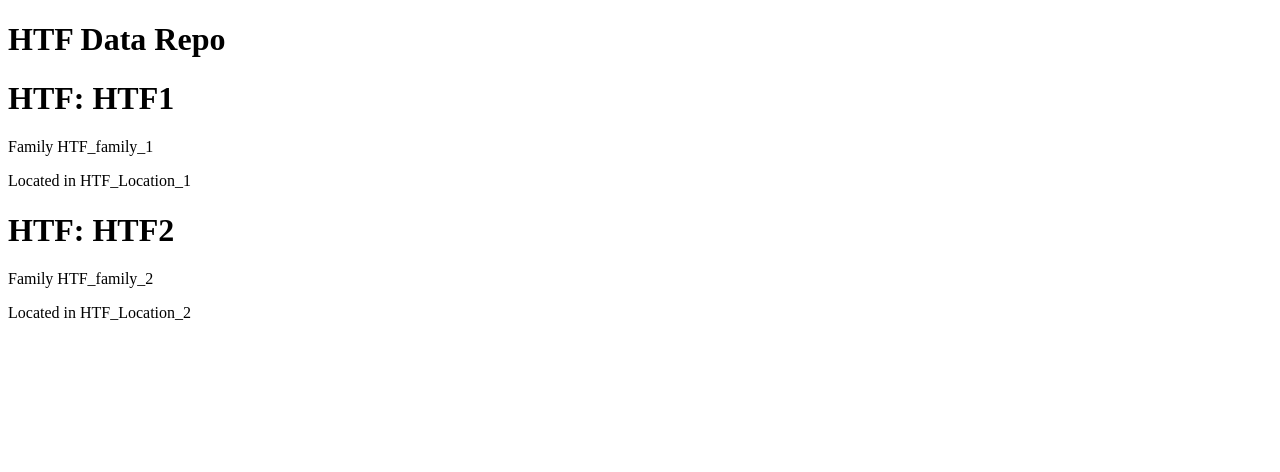
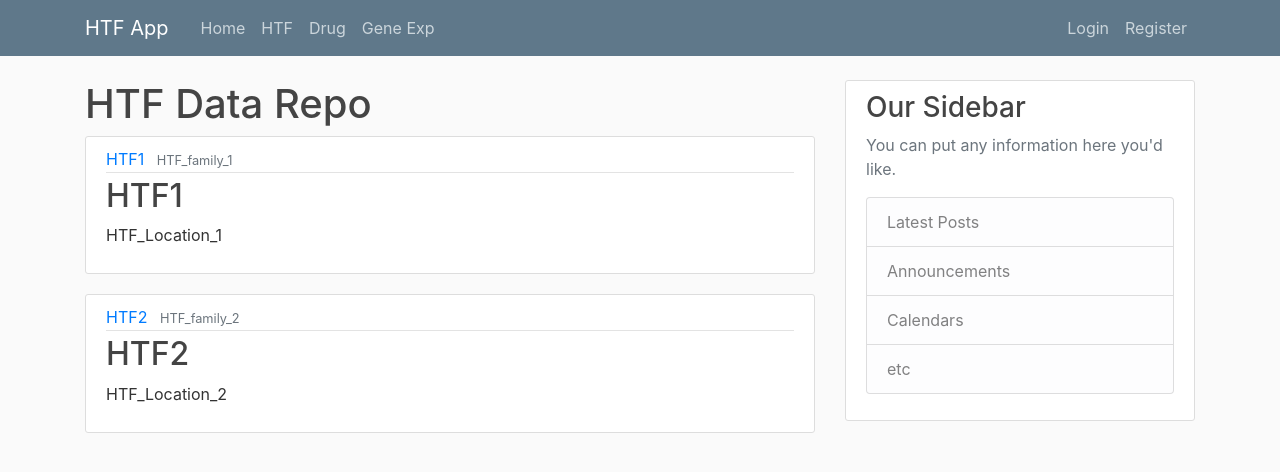
Before and after one commit to NHardie/HTFome, a Django app: page /htf/ in a window 1280 px wide. Shown: the top 472 px of the page. Run offline with Django 3.2, Linux system fonts and the light colour scheme; some libraries are stand-ins or nearby versions.

Commit message:
Add further html

```diff
--- /dev/null
+++ b/data/static/data/main.css
@@ -0,0 +1,84 @@
+body {
+  background: #fafafa;
+  color: #333333;
+  margin-top: 5rem;
+}
+
+h1, h2, h3, h4, h5, h6 {
+  color: #444444;
+}
+
+ul {
+  margin: 0;
+}
+
+.bg-steel {
+  background-color: #5f788a;
+}
+
+.site-header .navbar-nav .nav-link {
+  color: #cbd5db;
+}
+
+.site-header .navbar-nav .nav-link:hover {
+  color: #ffffff;
+}
+
+.site-header .navbar-nav .nav-link.active {
+  font-weight: 500;
+}
+
+.content-section {
+  background: #ffffff;
+  padding: 10px 20px;
+  border: 1px solid #dddddd;
+  border-radius: 3px;
+  margin-bottom: 20px;
+}
+
+.article-title {
+  color: #444444;
+}
+
+a.article-title:hover {
+  color: #428bca;
+  text-decoration: none;
+}
+
+.article-content {
+  white-space: pre-line;
+}
+
+.article-img {
+  height: 65px;
+  width: 65px;
+  margin-right: 16px;
+}
+
+.article-metadata {
+  padding-bottom: 1px;
+  margin-bottom: 4px;
+  border-bottom: 1px solid #e3e3e3
+}
+
+.article-metadata a:hover {
+  color: #333;
+  text-decoration: none;
+}
+
+.article-svg {
+  width: 25px;
+  height: 25px;
+  vertical-align: middle;
+}
+
+.account-img {
+  height: 125px;
+  width: 125px;
+  margin-right: 20px;
+  margin-bottom: 16px;
+}
+
+.account-heading {
+  font-size: 2.5rem;
+}
--- /dev/null
+++ b/data/templates/data/base.html
@@ -0,0 +1,73 @@
+{% load static %}
+
+<!DOCTYPE html>
+<html lang="en">
+<head>
+    <!-- Required meta tags -->
+    <meta charset="utf-8">
+    <meta name="viewport" content="width=device-width, initial-scale=1, shrink-to-fit=no">
+
+    <!-- Bootstrap CSS -->
+    <link rel="stylesheet" href="https://maxcdn.bootstrapcdn.com/bootstrap/4.0.0/css/bootstrap.min.css" integrity="sha384-Gn5384xqQ1aoWXA+058RXPxPg6fy4IWvTNh0E263XmFcJlSAwiGgFAW/dAiS6JXm" crossorigin="anonymous">
+
+    <link rel="stylesheet" type="text/css" href="{% static "data/main.css" %}">
+
+    {% if title %}
+        <title>HTF- {{ title }}</title>
+    {% else %}
+        <title>HTF</title>
+    {% endif %}
+</head>
+
+<body>
+    <header class="site-header">
+        <nav class="navbar navbar-expand-md navbar-dark bg-steel fixed-top">
+        <div class="container">
+            <a class="navbar-brand mr-4" href="/">HTF App</a>
+            <button class="navbar-toggler" type="button" data-toggle="collapse" data-target="#navbarToggle" aria-controls="navbarToggle" aria-expanded="false" aria-label="Toggle navigation">
+            <span class="navbar-toggler-icon"></span>
+            </button>
+            <div class="collapse navbar-collapse" id="navbarToggle">
+                <div class="navbar-nav mr-auto">
+                    <a class="nav-item nav-link" href="{% url 'home' %}">Home</a>
+                    <a class="nav-item nav-link" href="{% url 'htf' %}">HTF</a>
+                    <a class="nav-item nav-link" href="{% url 'drug' %}">Drug</a>
+                    <a class="nav-item nav-link" href="{% url 'genexp' %}">Gene Exp</a>
+                </div>
+        <!-- Navbar Right Side -->
+        <div class="navbar-nav">
+          <a class="nav-item nav-link" href="#">Login</a>
+          <a class="nav-item nav-link" href="#">Register</a>
+        </div>
+      </div>
+    </div>
+  </nav>
+</header>
+    <main role="main" class="container">
+  <div class="row">
+    <div class="col-md-8">
+      {% block content %}{% endblock %}
+    </div>
+    <div class="col-md-4">
+      <div class="content-section">
+        <h3>Our Sidebar</h3>
+        <p class='text-muted'>You can put any information here you'd like.
+          <ul class="list-group">
+            <li class="list-group-item list-group-item-light">Latest Posts</li>
+            <li class="list-group-item list-group-item-light">Announcements</li>
+            <li class="list-group-item list-group-item-light">Calendars</li>
+            <li class="list-group-item list-group-item-light">etc</li>
+          </ul>
+        </p>
+      </div>
+    </div>
+  </div>
+</main>
+
+    <!-- Optional JavaScript -->
+    <!-- jQuery first, then Popper.js, then Bootstrap JS -->
+    <script src="https://code.jquery.com/jquery-3.2.1.slim.min.js" integrity="sha384-KJ3o2DKtIkvYIK3UENzmM7KCkRr/rE9/Qpg6aAZGJwFDMVNA/GpGFF93hXpG5KkN" crossorigin="anonymous"></script>
+    <script src="https://cdnjs.cloudflare.com/ajax/libs/popper.js/1.12.9/umd/popper.min.js" integrity="sha384-ApNbgh9B+Y1QKtv3Rn7W3mgPxhU9K/ScQsAP7hUibX39j7fakFPskvXusvfa0b4Q" crossorigin="anonymous"></script>
+    <script src="https://maxcdn.bootstrapcdn.com/bootstrap/4.0.0/js/bootstrap.min.js" integrity="sha384-JZR6Spejh4U02d8jOt6vLEHfe/JQGiRRSQQxSfFWpi1MquVdAyjUar5+76PVCmYl" crossorigin="anonymous"></script>
+</body>
+</html>
--- a/data/templates/data/htf.html
+++ b/data/templates/data/htf.html
@@ -1,15 +1,17 @@
-<!DOCTYPE html>
-<html lang="en">
-<head>
-    <meta charset="UTF-8">
-    <title>HTF</title>
-</head>
-<body>
+{% extends "data/base.html" %}
+
+{% block content %}
     <h1>HTF Data Repo</h1>
     {% for htf in htfs %}
-        <h1>HTF: {{ htf.ID }}</h1>
-        <p>Family {{ htf.Family }}</p>
-        <p>Located in {{ htf.Location }}</p>
+        <article class="media content-section">
+            <div class="media-body">
+                <div class="article-metadata">
+                    <a class="mr-2" href="#">{{ htf.ID }}</a>
+                    <small class="text-muted">{{ htf.Family }}</small>
+                </div>
+                <h2><a class="article-title" href="#">{{ htf.ID }}</a></h2>
+                <p class="article-content">{{ htf.Location }}</p>
+            </div>
+        </article>
     {% endfor %}
-</body>
-</html>
+{% endblock content %}
--- a/data/views.py
+++ b/data/views.py
@@ -34,7 +34,7 @@ htfdata = [
 
 def home(request):
     # Define function, what to do when a request comes
-    return render(request, "data/home.html")
+    return render(request, "data/home.html", {'title': 'Home'})
     # return render of template located in data/templates/data/home.html
 
 def htf(request):
```
Also changed, not shown: data/templates/data/drug.html (+6 -10 lines), data/templates/data/genexp.html (+6 -10 lines), data/templates/data/home.html (+6 -10 lines).
